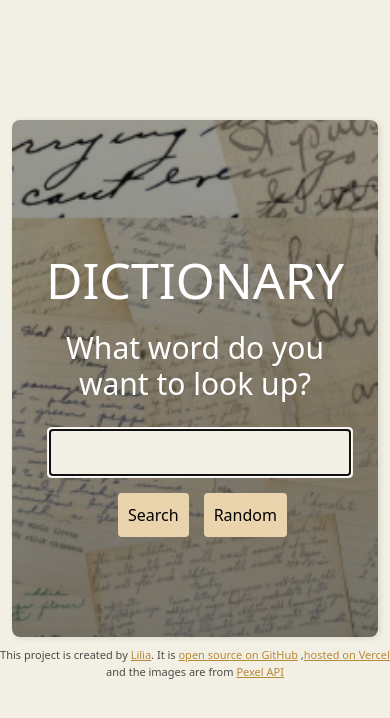
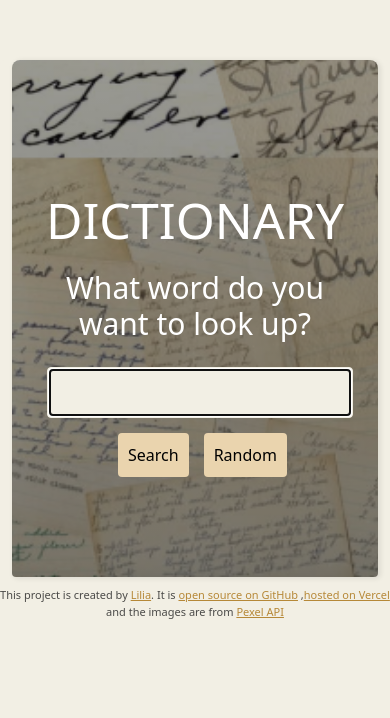
Before and after one commit to liliapianella-dot/dictionary-project, a React (Vite) app: page / in a window 390 px wide. Shown: the top 718 px of the page. Built offline with nearby package versions, Linux system fonts and the light colour scheme.

Commit message:
Update Dictionary.css

```diff
--- a/src/Dictionary.css
+++ b/src/Dictionary.css
@@ -5,7 +5,7 @@
   background-repeat: no-repeat;
   background-size: cover;
   padding: 30px 30px 100px;
-  border-radius: 8px;
+  border-radius: 8px 8px 4px 4px;
   box-shadow: 2px 1px 5px 1px rgb(0 0 0 / 0.08);
 }
 
@@ -57,6 +57,9 @@
 }
 
 @media (max-width: 900px) {
+  .Dictionary {
+    margin-top: 60px;
+  }
   .Dictionary h1 {
     font-size: 50px;
   }
```
